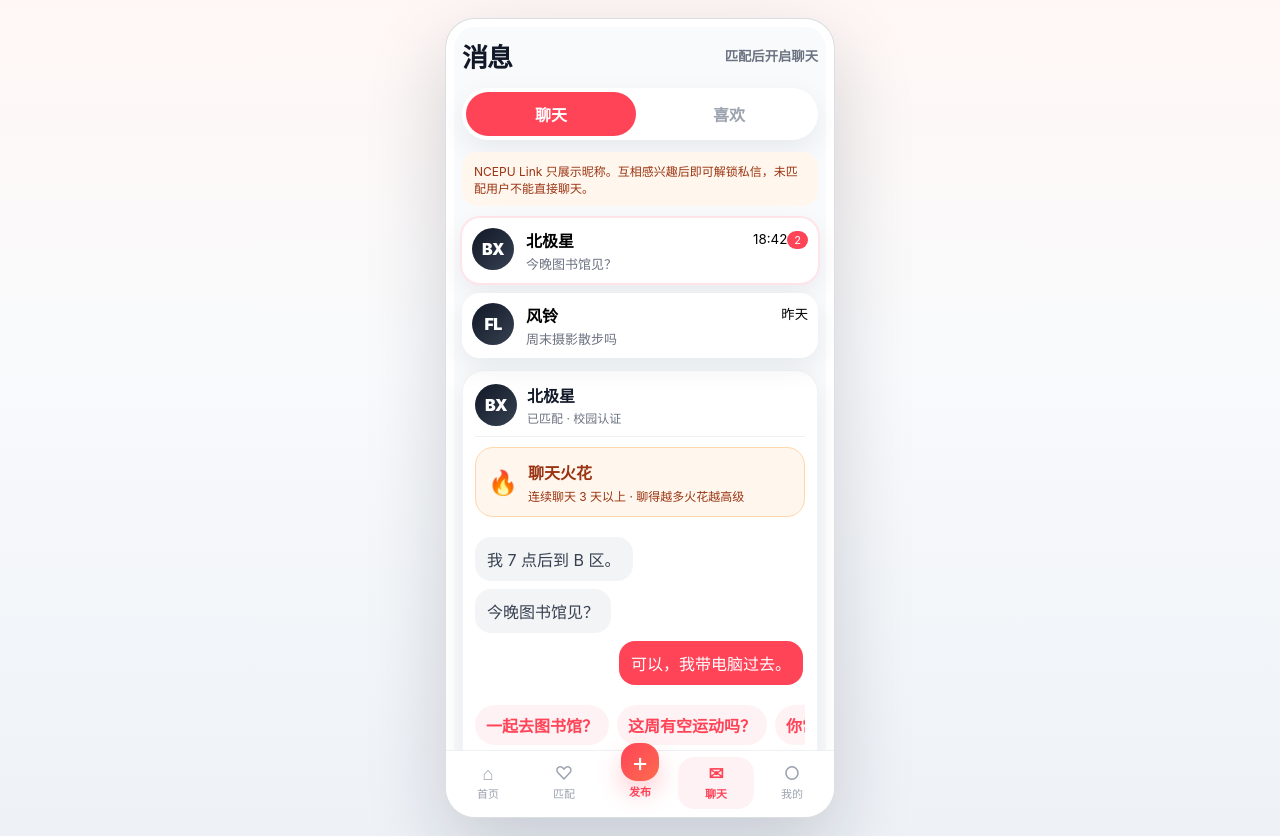
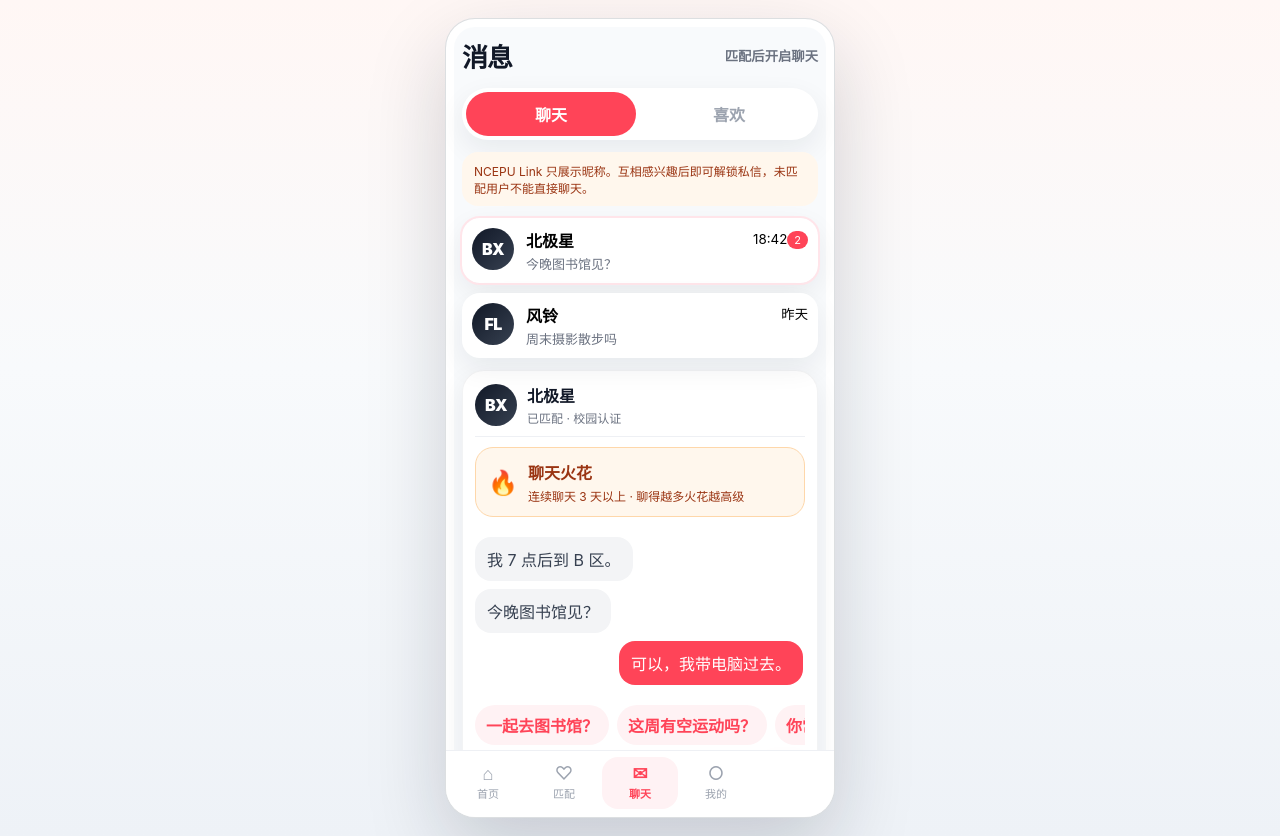
Before and after one commit to js9cpp57y4-jpg/friend-app, a React (Vite) app: page /chat in a window 1280 px wide. Built offline with nearby package versions, Linux system fonts and the light colour scheme.

Commit message:
feat: remove center create tab from bottom navigation

```diff
--- a/src/layout/AppLayout.tsx
+++ b/src/layout/AppLayout.tsx
@@ -3,7 +3,6 @@ import { NavLink, Outlet } from 'react-router-dom';
 const tabs = [
   { path: '/home', label: '首页', icon: '⌂' },
   { path: '/match', label: '匹配', icon: '♡' },
-  { path: '/home?create=1', label: '发布', icon: '+' },
   { path: '/chat', label: '聊天', icon: '✉' },
   { path: '/profile', label: '我的', icon: '○' }
 ];
@@ -13,9 +12,9 @@ export function AppLayout() {
     <div className="mobile-stage">
       <div className="phone-shell">
         <main className="phone-content"><Outlet /></main>
-        <nav className="bottom-tab">
+        <nav className="bottom-tab compact-tab">
           {tabs.map((tab) => (
-            <NavLink key={tab.label} to={tab.path} className={({ isActive }) => `tab-item ${tab.label === '发布' ? 'create-tab' : ''} ${isActive && tab.label !== '发布' ? 'active' : ''}`}>
+            <NavLink key={tab.label} to={tab.path} className={({ isActive }) => `tab-item ${isActive ? 'active' : ''}`}>
               <span className="tab-icon">{tab.icon}</span>
               <span>{tab.label}</span>
             </NavLink>
```
